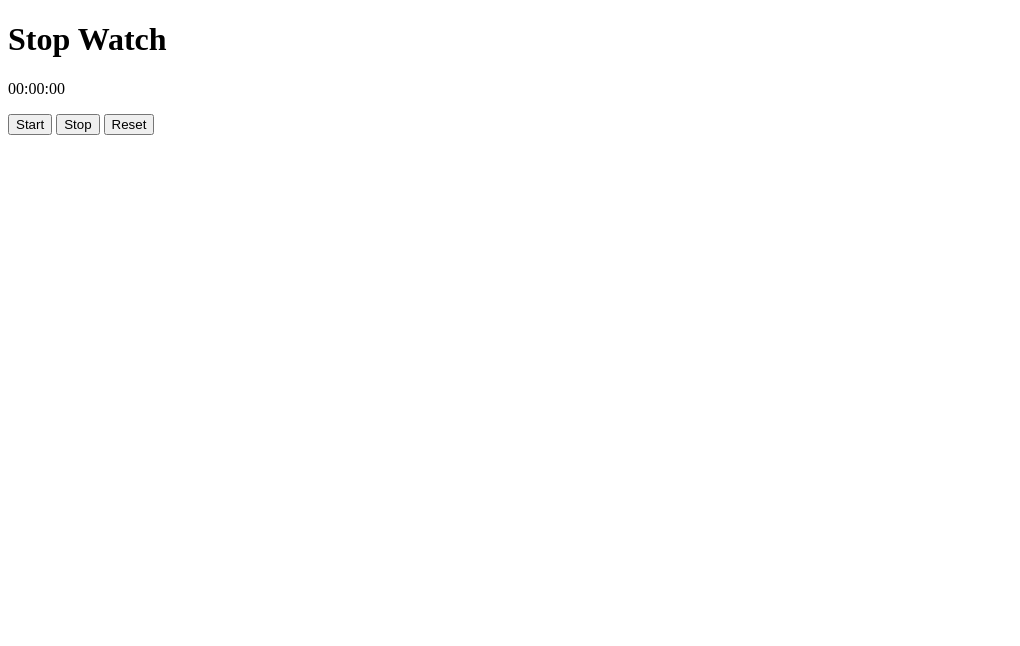
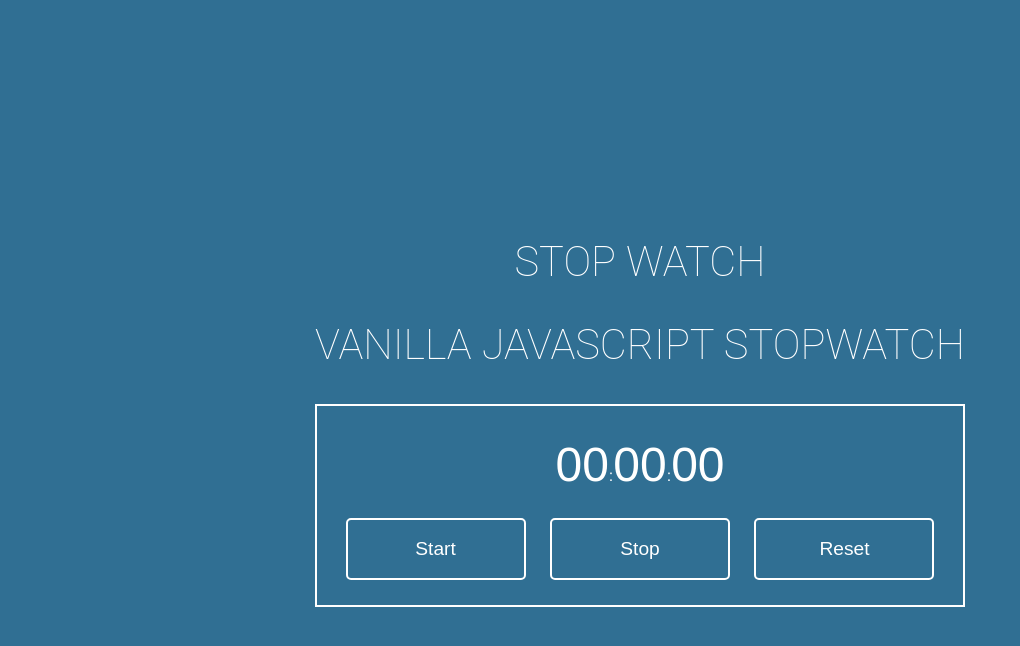
Before and after one commit to eyadal/JavaScript24, a plain HTML site: page 01-Vanilla JavaScript stopwatch/index.html in a window 1280 px wide. Shown: the whole page, without its empty margins (0-1020 px from the left). Drawn offline with Linux system fonts and the light colour scheme.

Commit message:
added SASS and design changes

```diff
--- a/01-Vanilla JavaScript stopwatch/index.html
+++ b/01-Vanilla JavaScript stopwatch/index.html
@@ -4,13 +4,17 @@
     <meta charset="UTF-8" />
     <meta http-equiv="X-UA-Compatible" content="IE=edge" />
     <meta name="viewport" content="width=device-width, initial-scale=1.0" />
-    <link rel="stylesheet" href="style.css" />
+    <link rel="stylesheet" href="css/style.css" />
+    <script src="app.js" defer></script>
     <title>Stop Watch</title>
   </head>
 
   <body>
+    <div class="wrapper">
+      <div class="container">
         <h1>Stop Watch</h1>
-    <div>
+        <h2>Vanilla JavaScript Stopwatch</h2>
+        <div class="stop-watch-content">
           <p>
             <span id="mins">00</span>:<span id="secs">00</span>:<span id="tens"
               >00</span
@@ -20,6 +24,7 @@
           <button id="btn-stop">Stop</button>
           <button id="btn-reset">Reset</button>
         </div>
-    <script src="app.js"></script>
+      </div>
+    </div>
   </body>
 </html>
--- /dev/null
+++ b/01-Vanilla JavaScript stopwatch/style.scss
@@ -0,0 +1,67 @@
+/* Variabes */
+$blue: #306f93;
+$grey: #f3f3f3;
+$white: #fff;
+$base-color: $blue;
+
+/* Mixin's */
+@mixin transition {
+  -webkit-transition: all 0.5s ease-in-out;
+  -moz-transition: all 0.5s ease-in-out;
+  transition: all 0.5s ease-in-out;
+}
+@mixin corners($radius) {
+  -moz-border-radius: $radius;
+  -webkit-border-radius: $radius;
+  border-radius: $radius;
+  -khtml-border-radius: $radius;
+}
+
+body {
+  background: $base-color;
+  font-family: 'HelveticaNeue-Light', 'Helvetica Neue Light', 'Helvetica Neue',
+    Helvetica, Arial, 'Lucida Grande', sans-serif;
+  height: 100%;
+}
+
+.wrapper {
+  width: 800px;
+  margin: 30px auto;
+  color: $white;
+  text-align: center;
+}
+
+h1,
+h2,
+h3 {
+  font-family: 'Roboto', sans-serif;
+  font-weight: 100;
+  font-size: 2.6em;
+  text-transform: uppercase;
+}
+
+#mins,
+#secs,
+#tens {
+  font-size: 2em;
+}
+
+button {
+  @include corners(5px);
+  background: $base-color;
+  color: $white;
+  border: solid 2px $white;
+  text-decoration: none;
+  cursor: pointer;
+  font-size: 1.2em;
+  padding: 18px 10px;
+  width: 180px;
+  margin: 10px;
+  outline: none;
+  &:hover {
+    @include transition;
+    background: $grey;
+    border: solid 1px $grey;
+    color: $base-color;
+  }
+}
```
Also changed, not shown: 01-Vanilla JavaScript stopwatch/css/style.css (added), 01-Vanilla JavaScript stopwatch/style.css (deleted). Lines whose indentation alone changed are shown as unchanged.
